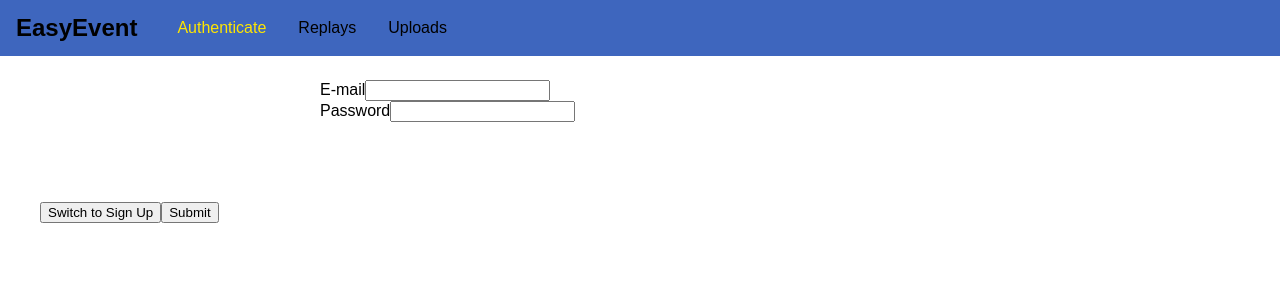
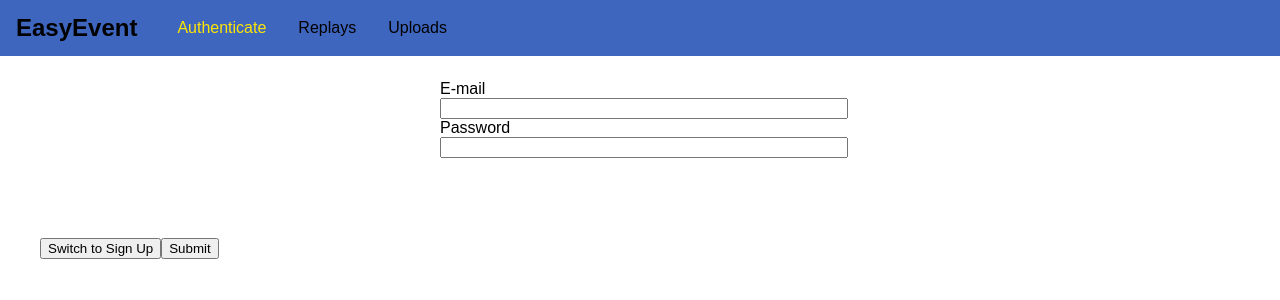
Before and after one commit to tobsirl/Warcraft3-Reforged-Backend, a React (Create React App) app in the folder frontend/: page /auth in a window 1280 px wide. Shown: the top 300 px of the page. Built offline with nearby package versions, Linux system fonts and the light colour scheme.

Commit message:
Styling form, label and input

```diff
--- a/frontend/src/pages/Auth.js
+++ b/frontend/src/pages/Auth.js
@@ -1,12 +1,21 @@
 import React, { Component } from 'react';
 import styled, { css } from 'styled-components';
 
-const Form = styled.form `
-  width: 40rem;
+const Form = styled.div`
+  width: 25rem;
   max-width: 80%;
   margin: 5rem auto;
+`;
 
-`
+const Label = styled.label`
+  width: 100%;
+  display: block;
+`;
+
+const Input = styled.input`
+  width: 100%;
+  display: block;
+`;
 
 class Auth extends Component {
   render() {
@@ -14,12 +23,12 @@ class Auth extends Component {
       <div>
         <Form className="auth-form">
           <div className="form-control">
-            <label htmlFor="email">E-mail</label>
-            <input type="email" id="email" />
+            <Label htmlFor="email">E-mail</Label>
+            <Input type="email" id="email" />
           </div>
           <div className="form-control">
-            <label htmlFor="password">Password</label>
-            <input type="password" id="password" />
+            <Label htmlFor="password">Password</Label>
+            <Input type="password" id="password" />
           </div>
         </Form>
         <div className="form-actions">
```
